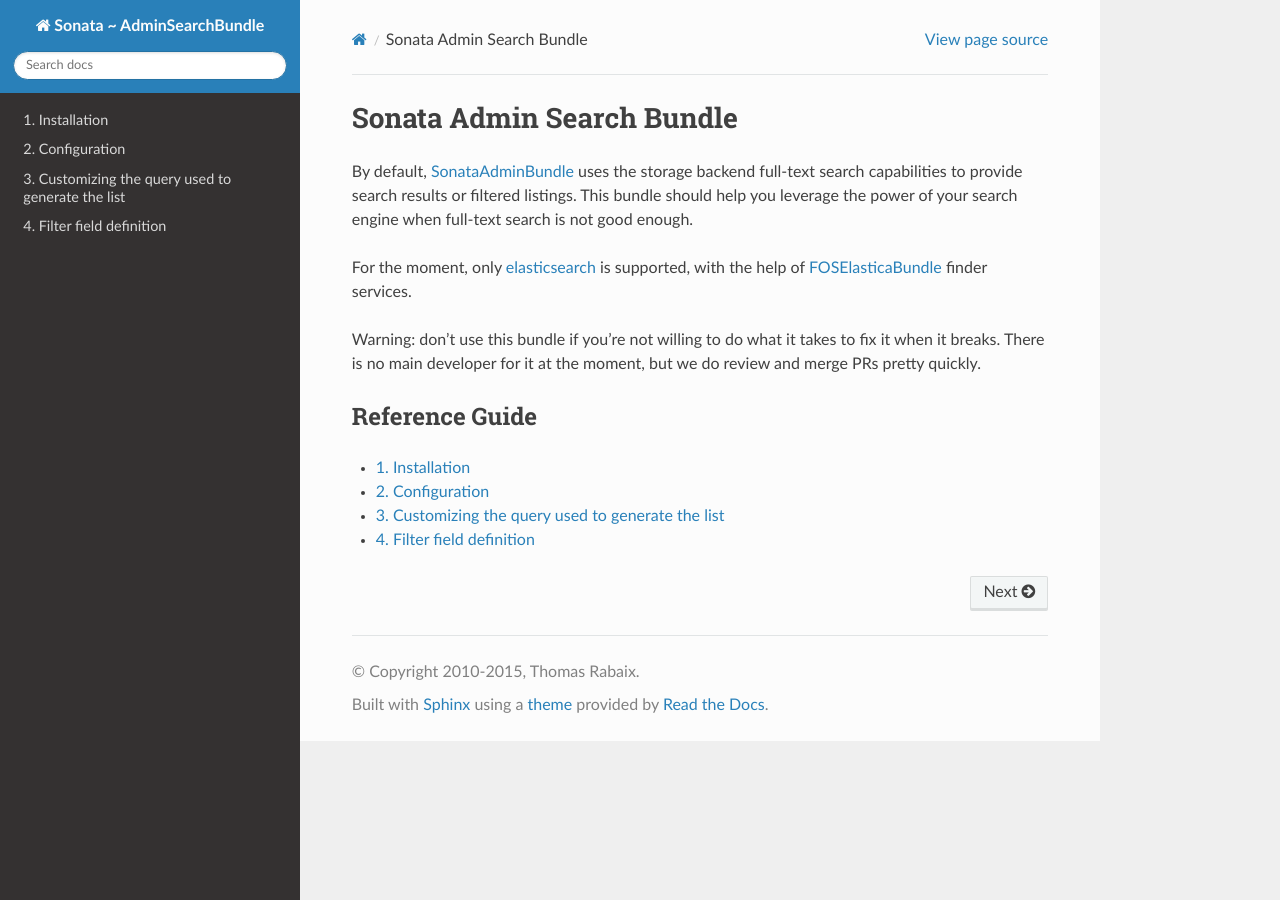
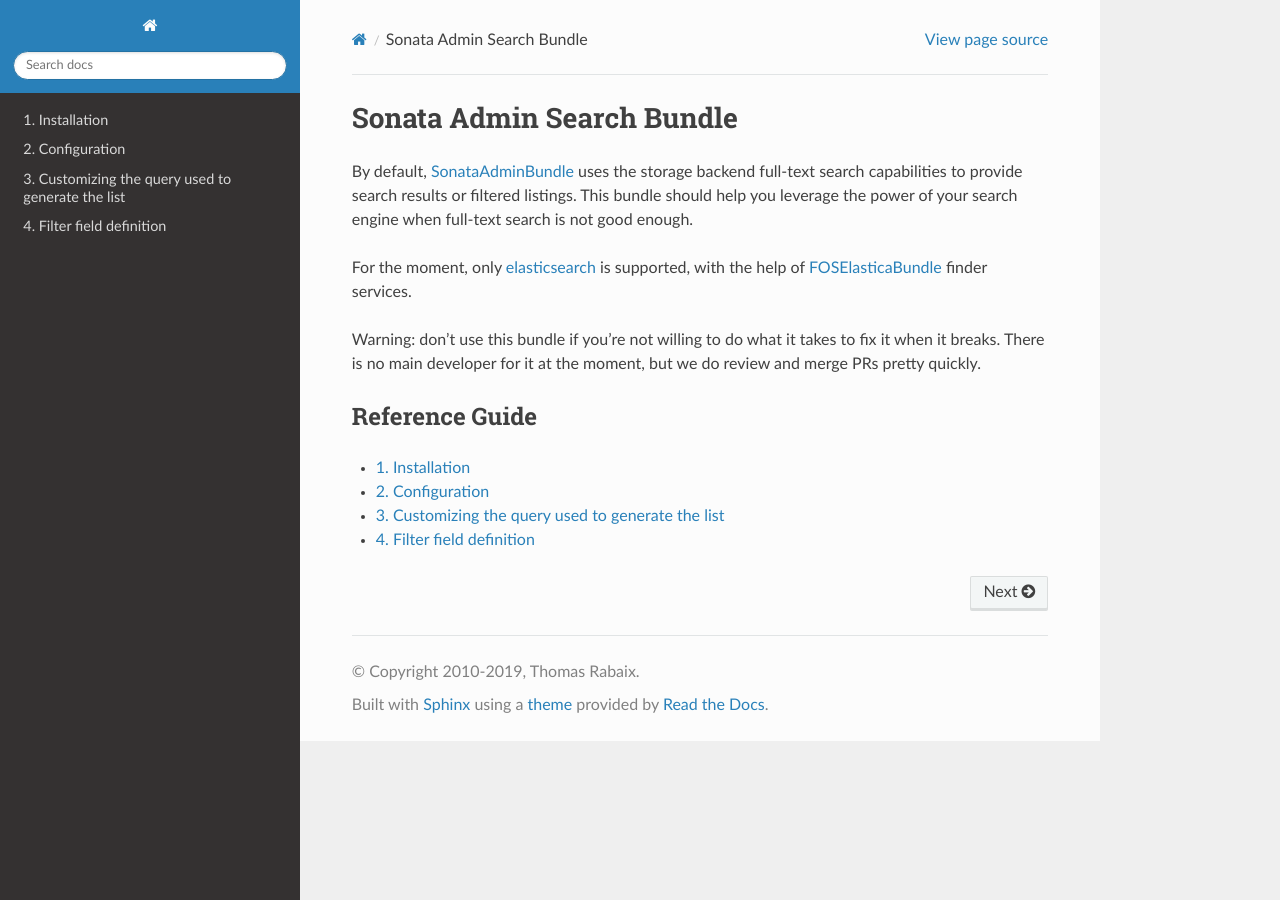
Before and after one commit to sonata-project/SonataAdminSearchBundle, a Sphinx documentation site: the page built from docs/index.rst, in a window 1280 px wide. Built offline with Sphinx 7.4.7 and the Read the Docs theme 2.0.0, drawn with Linux system fonts in a browser that asks for light colours.

Commit message:
DevKit updates (#135)

```diff
--- a/docs/conf.py
+++ b/docs/conf.py
@@ -17,6 +17,10 @@
 # add these directories to sys.path here. If the directory is relative to the
 # documentation root, use os.path.abspath to make it absolute, like shown here.
 #sys.path.insert(0, os.path.abspath('.'))
+
+# adding PhpLexer
+from sphinx.highlighting import lexers
+from pygments.lexers.web import PhpLexer
 
 # -- General configuration -----------------------------------------------------
 
@@ -40,8 +44,8 @@
 master_doc = 'index'
 
 # General information about the project.
-project = u'Sonata ~ AdminSearchBundle'
-copyright = u'2010-2015, Thomas Rabaix'
+project = u''
+copyright = u'2010-2019, Thomas Rabaix'
 
 # The version info for the project you're documenting, acts as replacement for
 # |version| and |release|, also used in various other places throughout the
@@ -83,9 +87,18 @@
 # The name of the Pygments (syntax highlighting) style to use.
 pygments_style = 'sphinx'
 
+# This will be used when using the shorthand notation
+highlight_language = 'php'
+
 # A list of ignored prefixes for module index sorting.
 #modindex_common_prefix = []
 
+# -- Settings for symfony doc extension ---------------------------------------------------
+
+# enable highlighting for PHP code not between ``<?php ... ?>`` by default
+lexers['php'] = PhpLexer(startinline=True)
+lexers['php-annotations'] = PhpLexer(startinline=True)
+lexers['php-standalone'] = PhpLexer(startinline=True)
 
 # -- Options for HTML output ---------------------------------------------------
 import sphinx_rtd_theme
@@ -241,3 +254,6 @@
 
 # How to display URL addresses: 'footnote', 'no', or 'inline'.
 #texinfo_show_urls = 'footnote'
+
+# Use PHP syntax highlighting in code examples by default
+highlight_language='php'
```
Also changed, not shown: CONTRIBUTING.md (+18 -0 lines), 2 other files.
